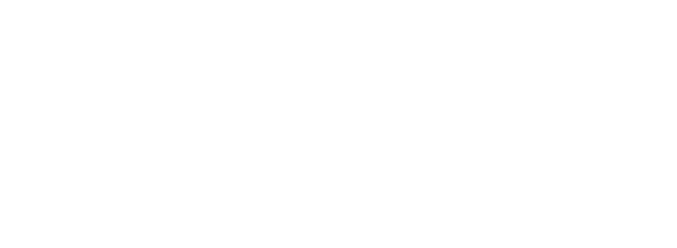
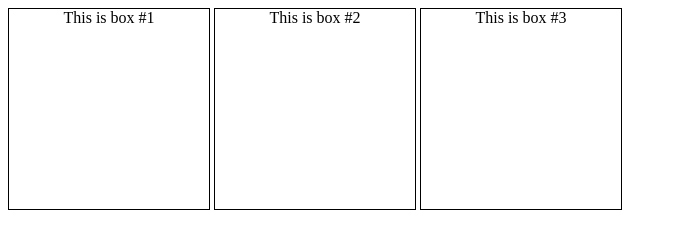
Before and after one commit to TriZanf/resposive-design-example, a plain HTML site: page index.html in a window 1280 px wide. Shown: the whole page, without its empty margins (0-677 px from the left). Drawn offline with Linux system fonts and the light colour scheme.

Commit message:
box and texts added

```diff
--- a/css/style.css
+++ b/css/style.css
@@ -1,6 +1,8 @@
-box {
+.box {
     display: inline-block;
     width: 200px;
     height: 200px;
     border: 1px solid #000;
+    text-align: center;
+    text-emphasis: bold;
 }
--- a/index.html
+++ b/index.html
@@ -4,14 +4,14 @@
     <meta charset="UTF-8">
     <meta name="viewport" content="width=device-width, initial-scale=1.0">
     <meta http-equiv="X-UA-Compatible" content="ie=edge">
-    <link rel="stylesheet" href="css/style.css" type="text/css">
-    <title>Document</title>
+    <link rel="stylesheet" href="css/style.css" type="text/css"/>
+    <title> Responsive Design </title>
 </head>
 <body>
 <div class="container">
-<div class="box mobile"></div>
-<div class="box tablet"></div>
-<div class="box desktop"></div>
+<div class="box mobile">This is box #1</div>
+<div class="box tablet">This is box #2</div>
+<div class="box desktop">This is box #3</div>
 </div>
 
 </body>
```
